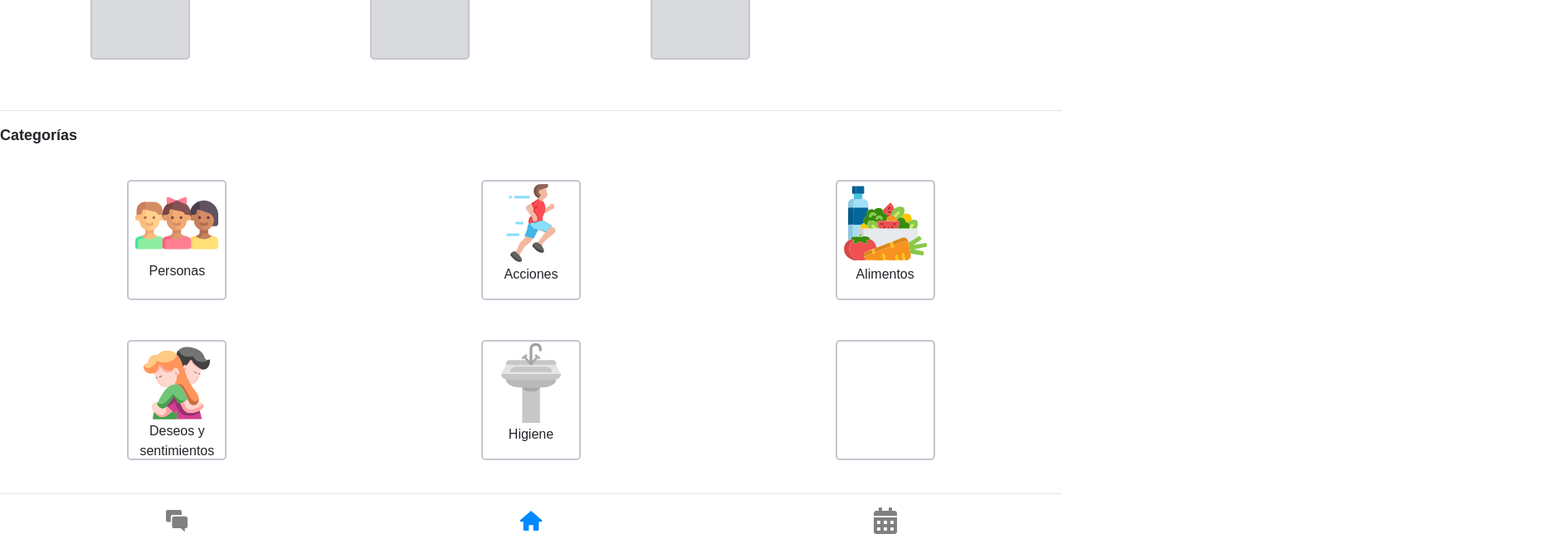
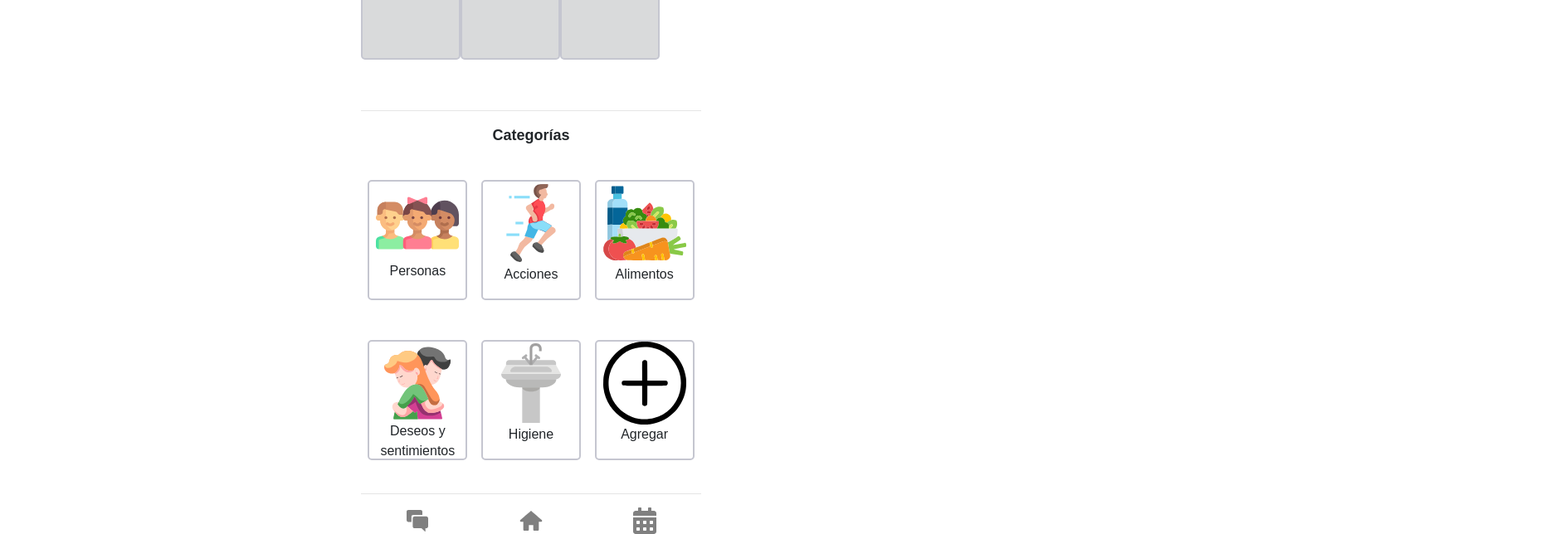
Before and after one commit to brayan-CORM/App-Autismo, a React (Create React App) app in the folder Front-end/login/: page /home in a window 1280 px wide. Shown: the part 168-812 px from the top of the page at 83% size, 1880 px wide, since content can reach past the window. Built offline with nearby package versions, Linux system fonts and the light colour scheme; some icons are missing.

Commit message:
Pequeños cambios al estilo y otros agregados

```diff
--- a/Front-end/login/src/Pages/Home.js
+++ b/Front-end/login/src/Pages/Home.js
@@ -1,4 +1,4 @@
-import React, { useState } from "react";
+import React from "react";
 import { useNavigate } from 'react-router-dom';
 import Comunicador from "./Comunicador";
 import { useAppContext } from "../AppContext";
@@ -60,7 +60,8 @@ function Home() {
             <p>Higiene</p>
           </div>
           <div className="contorno">
-
+            <img src="../pictogramas_KeetNah-20240110T205802Z-001/Categorías/mas.svg" width="100" height="100" />
+            <p>Agregar</p>
           </div>
         </div>
       </div>
--- a/Front-end/login/src/Pages/actionbar.js
+++ b/Front-end/login/src/Pages/actionbar.js
@@ -17,7 +17,7 @@ function Actionbar() {
     return(
         <div className="menu_acciones">
           <IoIosChatboxes className="icon_chat"/>
-          <TiHome  id="home_icon"/>
+          <TiHome className="icon_home" onClick={()=>navigate('/home')}/>
           <FaCalendarAlt className="icon_calendar" onClick={goto_calendar}/>
       </div>
     );
--- a/Front-end/login/src/style.css
+++ b/Front-end/login/src/style.css
@@ -2,6 +2,7 @@ body{
     display: flex;
     flex-direction: column;
     text-align: center;
+    align-items: center;
     justify-content: center;
     height: 100vh;
     font-family: Arial, Helvetica, sans-serif;
@@ -238,7 +239,7 @@ body{
 /*style Home*/
 .category{
     display: flex;
-    justify-content: start;
+    justify-content: center;
     font-size: large;
 }
 .icon_perfil{
@@ -354,7 +355,7 @@ body{
 /*Acciones*/
 .icon_back_comunicador{
     display: flex;
-    justify-content: start;
+    justify-content: center;
 
 }
 #icon_back_action{
```
Also changed, not shown: Front-end/login/src/AppRouter.js (+10 -10 lines), Front-end/login/public/pictogramas_KeetNah-20240110T205802Z-001/Categorías/mas.svg (added).
